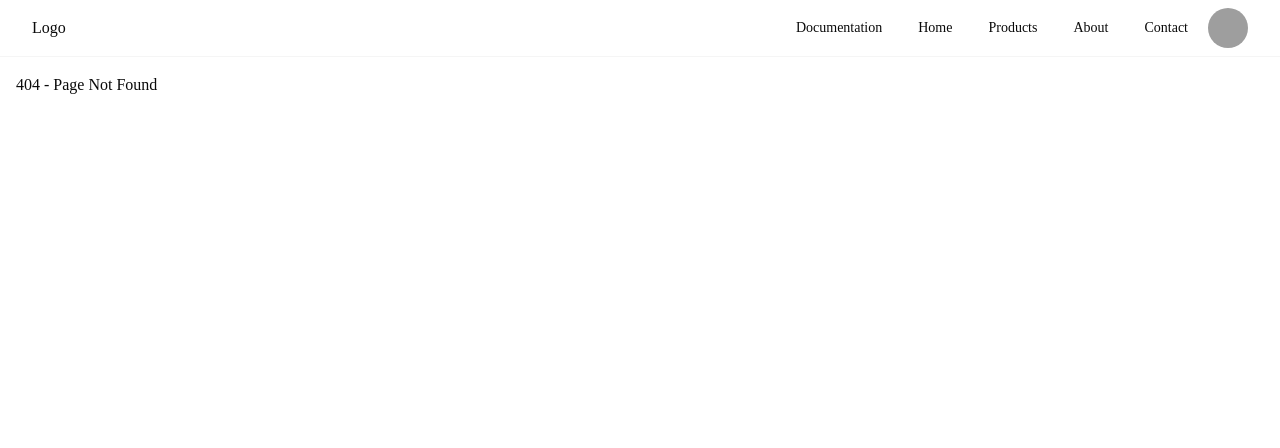
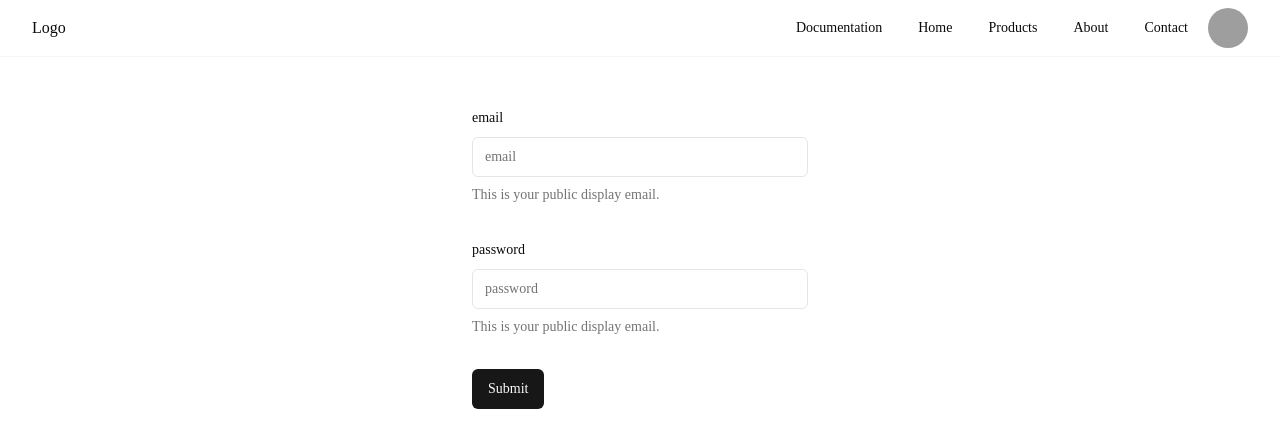
Before and after one commit to jangdu/playground, a Next.js app: page /sign-in in a window 1280 px wide. Before the commit this address had no page. Shown: the top 448 px of the page. Built offline with nearby package versions, Linux system fonts and the light colour scheme; grey boxes are pictures that could not be loaded.

Commit message:
feat: add sign-in, sign-up page feat: add shadcn/form

```diff
--- a/package.json
+++ b/package.json
@@ -15,6 +15,7 @@
     "@radix-ui/react-label": "^2.0.2",
     "@radix-ui/react-navigation-menu": "^1.1.4",
     "@radix-ui/react-slot": "^1.0.2",
+    "@radix-ui/react-tabs": "^1.0.4",
     "@radix-ui/react-toast": "^1.1.5",
     "class-variance-authority": "^0.7.0",
     "clsx": "^2.1.0",
@@ -23,7 +24,7 @@
     "next-themes": "^0.2.1",
     "react": "^18",
     "react-dom": "^18",
-    "react-hook-form": "^7.50.1",
+    "react-hook-form": "^7.51.0",
     "react-query": "^3.39.3",
     "recoil": "^0.7.7",
     "styled-components": "^6.1.8",
--- /dev/null
+++ b/src/components/ui/input.tsx
@@ -0,0 +1,25 @@
+import * as React from "react"
+
+import { cn } from "@/lib/utils"
+
+export interface InputProps
+  extends React.InputHTMLAttributes<HTMLInputElement> {}
+
+const Input = React.forwardRef<HTMLInputElement, InputProps>(
+  ({ className, type, ...props }, ref) => {
+    return (
+      <input
+        type={type}
+        className={cn(
+          "flex h-10 w-full rounded-md border border-input bg-background px-3 py-2 text-sm ring-offset-background file:border-0 file:bg-transparent file:text-sm file:font-medium placeholder:text-muted-foreground focus-visible:outline-none focus-visible:ring-2 focus-visible:ring-ring focus-visible:ring-offset-2 disabled:cursor-not-allowed disabled:opacity-50",
+          className
+        )}
+        ref={ref}
+        {...props}
+      />
+    )
+  }
+)
+Input.displayName = "Input"
+
+export { Input }
--- /dev/null
+++ b/src/components/ui/tabs.tsx
@@ -0,0 +1,53 @@
+import * as React from "react"
+import * as TabsPrimitive from "@radix-ui/react-tabs"
+
+import { cn } from "@/lib/utils"
+
+const Tabs = TabsPrimitive.Root
+
+const TabsList = React.forwardRef<
+  React.ElementRef<typeof TabsPrimitive.List>,
+  React.ComponentPropsWithoutRef<typeof TabsPrimitive.List>
+>(({ className, ...props }, ref) => (
+  <TabsPrimitive.List
+    ref={ref}
+    className={cn(
+      "inline-flex h-10 items-center justify-center rounded-md bg-muted p-1 text-muted-foreground",
+      className
+    )}
+    {...props}
+  />
+))
+TabsList.displayName = TabsPrimitive.List.displayName
+
+const TabsTrigger = React.forwardRef<
+  React.ElementRef<typeof TabsPrimitive.Trigger>,
+  React.ComponentPropsWithoutRef<typeof TabsPrimitive.Trigger>
+>(({ className, ...props }, ref) => (
+  <TabsPrimitive.Trigger
+    ref={ref}
+    className={cn(
+      "inline-flex items-center justify-center whitespace-nowrap rounded-sm px-3 py-1.5 text-sm font-medium ring-offset-background transition-all focus-visible:outline-none focus-visible:ring-2 focus-visible:ring-ring focus-visible:ring-offset-2 disabled:pointer-events-none disabled:opacity-50 data-[state=active]:bg-background data-[state=active]:text-foreground data-[state=active]:shadow-sm",
+      className
+    )}
+    {...props}
+  />
+))
+TabsTrigger.displayName = TabsPrimitive.Trigger.displayName
+
+const TabsContent = React.forwardRef<
+  React.ElementRef<typeof TabsPrimitive.Content>,
+  React.ComponentPropsWithoutRef<typeof TabsPrimitive.Content>
+>(({ className, ...props }, ref) => (
+  <TabsPrimitive.Content
+    ref={ref}
+    className={cn(
+      "mt-2 ring-offset-background focus-visible:outline-none focus-visible:ring-2 focus-visible:ring-ring focus-visible:ring-offset-2",
+      className
+    )}
+    {...props}
+  />
+))
+TabsContent.displayName = TabsPrimitive.Content.displayName
+
+export { Tabs, TabsList, TabsTrigger, TabsContent }
--- /dev/null
+++ b/src/pages/sign-in/index.tsx
@@ -0,0 +1,84 @@
+import {
+  Form,
+  FormControl,
+  FormDescription,
+  FormField,
+  FormItem,
+  FormLabel,
+  FormMessage,
+} from '@/components/ui/form';
+import { zodResolver } from '@hookform/resolvers/zod';
+import { useForm } from 'react-hook-form';
+import { z } from 'zod';
+import { Input } from '@/components/ui/input';
+import { Button } from '@/components/ui/button';
+import styled from 'styled-components';
+
+const formSchema = z.object({
+  email: z.string().min(2).max(20).email(),
+  password: z.string().min(2).max(20),
+});
+
+export default function SignInPage() {
+  const form = useForm<z.infer<typeof formSchema>>({
+    resolver: zodResolver(formSchema),
+    defaultValues: {
+      email: '',
+      password: '',
+    },
+  });
+
+  // 2. Define a submit handler.
+  function onSubmit(values: z.infer<typeof formSchema>) {
+    // Do something with the form values.
+    // ✅ This will be type-safe and validated.
+    console.log(values);
+  }
+
+  return (
+    <>
+      <FormContainer>
+        <Form {...form}>
+          <form onSubmit={form.handleSubmit(onSubmit)} className="space-y-8">
+            {Object.entries(formSchema.shape).map(
+              ([fieldName, fieldSchema]) => (
+                <FormField
+                  key={fieldName}
+                  control={form.control}
+                  name={fieldName as keyof typeof formSchema.shape}
+                  render={({ field }) => (
+                    <FormItem>
+                      <FormLabel>{fieldName}</FormLabel>
+                      <FormControl>
+                        <Input placeholder={fieldName} {...field} />
+                      </FormControl>
+                      <FormDescription>
+                        This is your public display email.
+                      </FormDescription>
+                      <FormMessage />
+                    </FormItem>
+                  )}
+                />
+              ),
+            )}
+            <Button type="submit">Submit</Button>
+          </form>
+        </Form>
+      </FormContainer>
+    </>
+  );
+}
+
+const FormContainer = styled.div`
+  max-width: 400px;
+  margin: 0 auto;
+  padding: 2rem;
+  border: 1px solid var(--border-color);
+  border-radius: 0.5rem;
+  box-shadow: 0 0 0.5rem 0.5rem var(--shadow-color);
+  background-color: var(--background-color);
+  color: var(--text-color);
+  transition:
+    color 0.2s,
+    background-color 0.2s;
+`;
--- /dev/null
+++ b/src/pages/sign-up/index.tsx
@@ -0,0 +1,79 @@
+import {
+  Form,
+  FormControl,
+  FormDescription,
+  FormField,
+  FormItem,
+  FormLabel,
+  FormMessage,
+} from '@/components/ui/form';
+import { zodResolver } from '@hookform/resolvers/zod';
+import { useForm } from 'react-hook-form';
+import { z } from 'zod';
+import { Input } from '@/components/ui/input';
+import { Button } from '@/components/ui/button';
+import styled from 'styled-components';
+
+const formSchema = z.object({
+  username: z.string().min(2).max(20),
+  email: z.string().min(2).max(20).email(),
+  password: z.string().min(2).max(20),
+});
+
+export default function SignUpPage() {
+  const form = useForm<z.infer<typeof formSchema>>({
+    resolver: zodResolver(formSchema),
+    defaultValues: {
+      username: '',
+    },
+  });
+
+  // 2. Define a submit handler.
+  function onSubmit(values: z.infer<typeof formSchema>) {
+    // Do something with the form values.
+    // ✅ This will be type-safe and validated.
+    console.log(values);
+  }
+
+  return (
+    <>
+      <FormContainer>
+        <Form {...form}>
+          <form onSubmit={form.handleSubmit(onSubmit)} className="space-y-8">
+            <FormField
+              control={form.control}
+              name="username"
+              render={({ field }) => (
+                <FormItem>
+                  <FormLabel>Username</FormLabel>
+                  <FormControl>
+                    <Input placeholder="shadcn" {...field} />
+                  </FormControl>
+                  <FormDescription>
+                    This is your public display name.
+                  </FormDescription>
+                  <FormMessage />
+                </FormItem>
+              )}
+            />
+            <Button type="submit">Submit</Button>
+          </form>
+        </Form>
+      </FormContainer>
+    </>
+  );
+}
+
+const FormContainer = styled.div`
+  max-width: 400px;
+  margin: 0 auto;
+  padding: 2rem;
+  border: 1px solid var(--border-color);
+  border-radius: 0.5rem;
+  box-shadow: 0 0 0.5rem 0.5rem var(--shadow-color);
+  background-color: var(--background-color);
+  color: var(--text-color);
+  transition:
+    color 0.2s,
+    background-color 0.2s;
+`;
```
Also changed, not shown: 1 other file (tests, documents, lock files or other folders).
